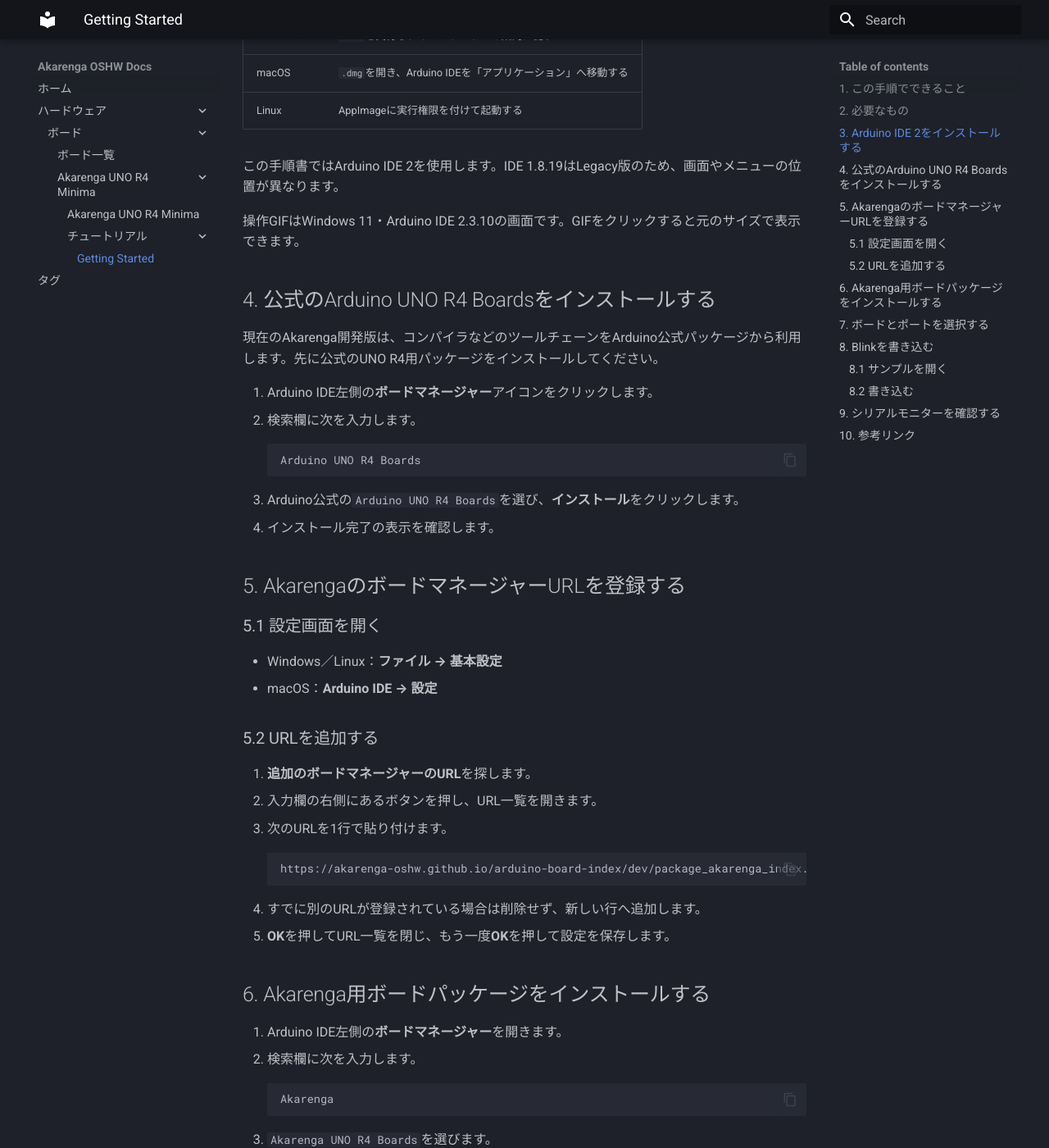
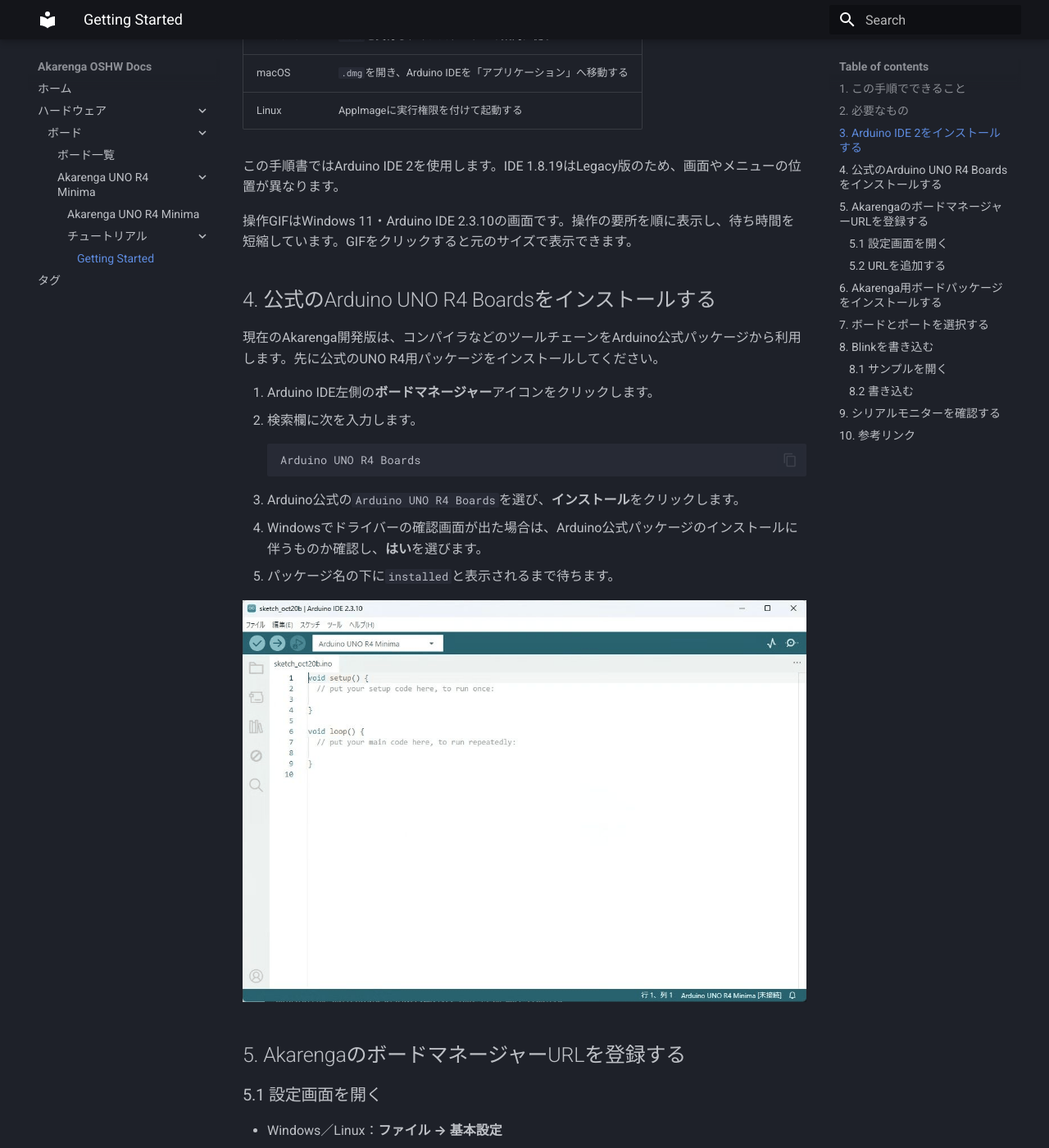
Before and after one commit to akarenga-oshw/akarenga-oshw.github.io, an MkDocs documentation site: the page built from docs/hardware/boards/uno-r4-minima/tutorials/getting-started/index.md, in a window 1280 px wide and 1400 px high, scrolled down 1241 px. Shown: the whole window at 82% size. Built offline with MkDocs 1.6.1 and Material for MkDocs 9.7.7, drawn with Linux system fonts in a browser that asks for light colours; some of the changed text lies outside the part shown.

Commit message:
docs: add Windows board installation walkthrough GIFs

````diff
--- a/docs/hardware/boards/uno-r4-minima/tutorials/getting-started/index.md
+++ b/docs/hardware/boards/uno-r4-minima/tutorials/getting-started/index.md
@@ -52,7 +52,7 @@
 
 この手順書ではArduino IDE 2を使用します。IDE 1.8.19はLegacy版のため、画面やメニューの位置が異なります。
 
-操作GIFはWindows 11・Arduino IDE 2.3.10の画面です。GIFをクリックすると元のサイズで表示できます。
+操作GIFはWindows 11・Arduino IDE 2.3.10の画面です。操作の要所を順に表示し、待ち時間を短縮しています。GIFをクリックすると元のサイズで表示できます。
 
 ## 4. 公式のArduino UNO R4 Boardsをインストールする
 
@@ -66,7 +66,10 @@
     ```
 
 3. Arduino公式の`Arduino UNO R4 Boards`を選び、**インストール**をクリックします。
-4. インストール完了の表示を確認します。
+4. Windowsでドライバーの確認画面が出た場合は、Arduino公式パッケージのインストールに伴うものか確認し、**はい**を選びます。
+5. パッケージ名の下に`installed`と表示されるまで待ちます。
+
+<p><a href="assets/install-official-board.gif"><img src="assets/install-official-board.gif" alt="ボードマネージャーでArduino UNO R4 Boardsを検索し、インストールとドライバー確認を経て完了する操作" width="1000" height="712" loading="lazy"></a></p>
 
 ## 5. AkarengaのボードマネージャーURLを登録する
 
@@ -88,6 +91,7 @@
 4. すでに別のURLが登録されている場合は削除せず、新しい行へ追加します。
 5. **OK**を押してURL一覧を閉じ、もう一度**OK**を押して設定を保存します。
 
+<p><a href="assets/add-board-manager-url.gif"><img src="assets/add-board-manager-url.gif" alt="ファイルの基本設定から追加のボードマネージャーのURLを開き、AkarengaのURLを登録して保存する操作" width="1000" height="712" loading="lazy"></a></p>
 
 ## 6. Akarenga用ボードパッケージをインストールする
 
@@ -100,7 +104,10 @@
 
 3. `Akarenga UNO R4 Boards`を選びます。
 4. バージョン欄を確認し、**インストール**をクリックします。
-5. インストール完了の表示を確認します。
+5. Windowsでドライバーの確認画面が出た場合は、Akarenga用パッケージのインストールに伴うものか確認し、**はい**を選びます。
+6. パッケージ名の下に`installed`と表示されるまで待ちます。
+
+<p><a href="assets/install-akarenga-board.gif"><img src="assets/install-akarenga-board.gif" alt="ボードマネージャーでAkarengaを検索し、バージョンを選んでインストールを完了する操作" width="1000" height="712" loading="lazy"></a></p>
 
 2026年7月24日時点の開発版では、表示バージョンは`1.5.3-xtal2`です。今後バージョンが更新された場合は、プロジェクトから特別な指定がない限り新しい安定版を使用し、実際に使ったバージョンを記録してください。
 
````
Also changed, not shown: docs/hardware/boards/uno-r4-minima/tutorials/getting-started/assets/add-board-manager-url.gif (added), docs/hardware/boards/uno-r4-minima/tutorials/getting-started/assets/install-akarenga-board.gif (added), docs/hardware/boards/uno-r4-minima/tutorials/getting-started/assets/install-official-board.gif (added).
